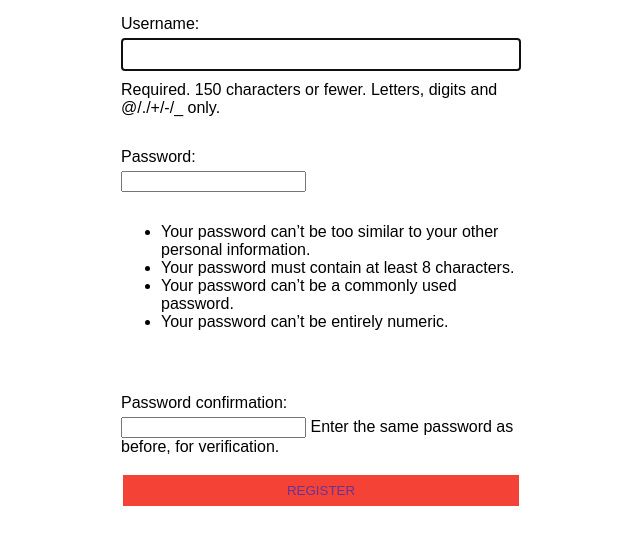
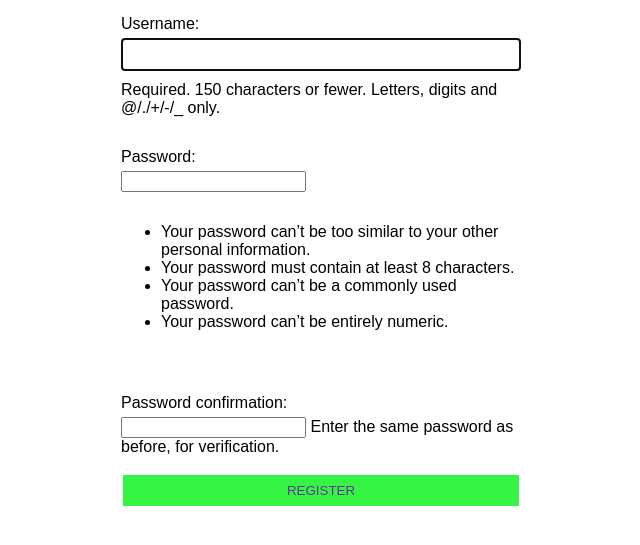
Before and after one commit to harshali465/DjangoProject, a Django app: page /register/ in a window 1280 px wide. Shown: the part 155-700 px from the top of the page, without its empty margins (319-959 px from the left). Run offline with Django 4.2, Linux system fonts and the light colour scheme.

Commit message:
Add some change in colour

```diff
--- a/django1/static/css/styles.css
+++ b/django1/static/css/styles.css
@@ -14,7 +14,7 @@ form {
 input[type="submit"],
 input[type="button"],
 button {
-	background-color: #F44336;
+	background-color: #36f443;
 	border: none;
 	color: rebeccapurple;
 	padding: 8px 16px;
@@ -26,7 +26,7 @@ button {
 input[type="submit"]:hover,
 input[type="button"]:hover,
 button:hover {
-	background-color: #F44336;
+	background-color: #36f443;
 }
 
 form {
```
